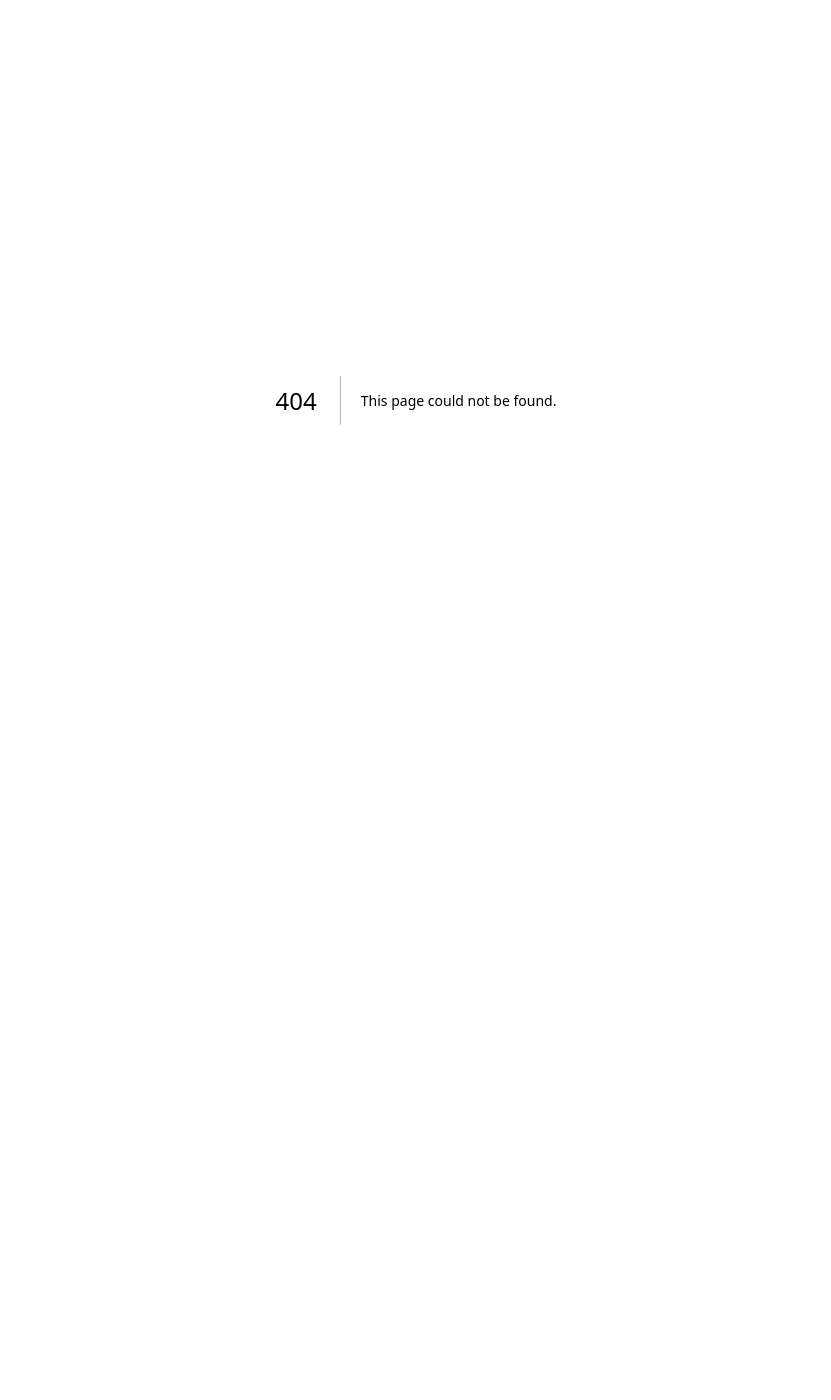
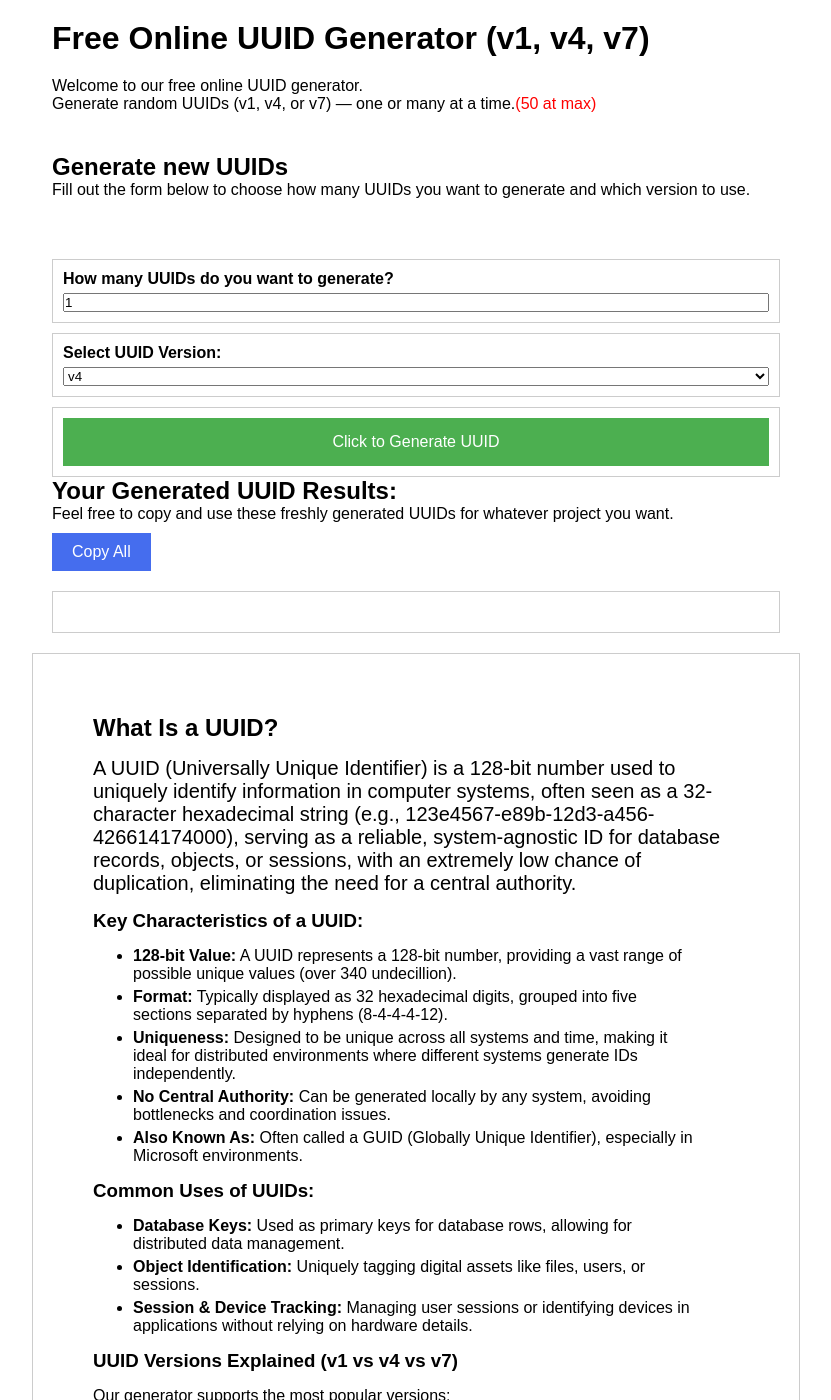
Before and after one commit to CopyDemon/uuid_generator, a Next.js app in the folder mybittools/: page /uuid-generator in a window 1280 px wide. Before the commit this address had no page. Shown: the top 1400 px of the page, without its empty margins (224-1055 px from the left). Before the commit the page ends 900 px from the top, so only its background shows below. Built offline with nearby package versions, Linux system fonts and the light colour scheme.

Commit message:
work save, move uuid generator from statis page to current nextjs project

```diff
--- /dev/null
+++ b/mybittools/src/app/uuid-generator/page.tsx
@@ -0,0 +1,90 @@
+import UuidGenerator from "./uuidGenerator";
+import type { Metadata } from 'next';
+
+export const metadata: Metadata = {
+    title: 'UUID Generator Online - Generate UUID v1, v4, v7 | Free Tool',
+    description: 'Free online UUID generator. Generate random UUIDs in version 1, 4, and 7 formats. Copy single or multiple UUIDs instantly. No signup required.',
+    keywords: ['UUID', 'GUID', 'UUID Generator', 'UUID v1', 'UUID v4', 'UUID v7', 'v1', 'v4', 'v7', 'random UUID', 'Learn UUID', 'online UUID',
+        'free UUID', 'free UUID generator', 'bulk UUID', 'bulk UUID generator', 'Study UUID', 'GUID generator', 'online uuid', 'developer tools'],
+    robots: { index: true, follow: true },
+    openGraph: {
+        title: 'UUID Generator Online - Generate UUID v1, v4, v7 | Free Tool',
+        description: 'Free online UUID generator. Generate random UUIDs in version 1, 4, and 7 formats.',
+        images: [
+            {
+                url: '/assets/android-chrome-512x512.png',
+                width: 512,
+                height: 512,
+                alt: 'UUID Generator Online - Generate UUID v1, v4, v7 | Free Tool',
+            },
+        ],
+        type: 'website',
+        url: 'https://mybittools.com/uuid-generator',
+    },
+    alternates: {
+        canonical: '/uuid-generator',
+    },
+};
+
+export default function UuidGeneratorPage() {
+    return (
+        <div className="main-content-container">
+            <header>
+                <h1 className="title">Free Online UUID Generator (v1, v4, v7)</h1>
+                <p className="description">
+                    Welcome to our free online UUID generator. <br />Generate random UUIDs (v1, v4, or v7) — one or many at a time.
+                    <span className="max-count">(50 at max)</span>
+                </p>
+            </header>
+            <main>
+                <article>
+                    <section>
+                        <h2>Generate new UUIDs</h2>
+                        <p>Fill out the form below to choose how many UUIDs you want to generate and which version to use.</p>
+                    </section>
+                    <UuidGenerator />
+
+                    {/* <!--learning section start here--> */}
+                    {/* <!--section 1 what is uuid--> */}
+                    <section className="learning-section_article-container">
+                        <h2>What Is a UUID?</h2>
+                        <p className="learning-section_introduction font-weight-light font-size-large">
+                            A UUID (Universally Unique Identifier) is a 128-bit number used to uniquely identify information in computer systems, often seen as a 32-character hexadecimal string (e.g.,
+                            123e4567-e89b-12d3-a456-426614174000), serving as a reliable, system-agnostic ID for database records, objects, or sessions, with an extremely low chance of duplication,
+                            eliminating the need for a central authority.
+                        </p>
+                        <h3>Key Characteristics of a UUID:</h3>
+                        <ul className="learning-section_list">
+                            <li><strong>128-bit Value:</strong> A UUID represents a 128-bit number, providing a vast range of possible unique values (over 340 undecillion).</li>
+                            <li><strong>Format:</strong> Typically displayed as 32 hexadecimal digits, grouped into five sections separated by hyphens (8-4-4-4-12).</li>
+                            <li>
+                                <strong>Uniqueness:</strong> Designed to be unique across all systems and time, making it ideal for distributed environments where different systems generate IDs
+                                independently.
+                            </li>
+                            <li><strong>No Central Authority:</strong> Can be generated locally by any system, avoiding bottlenecks and coordination issues.</li>
+                            <li><strong>Also Known As:</strong> Often called a GUID (Globally Unique Identifier), especially in Microsoft environments.</li>
+                        </ul>
+                        <h3>Common Uses of UUIDs:</h3>
+                        <ul className="learning-section_list">
+                            <li><strong>Database Keys:</strong> Used as primary keys for database rows, allowing for distributed data management.</li>
+                            <li><strong>Object Identification:</strong> Uniquely tagging digital assets like files, users, or sessions.</li>
+                            <li><strong>Session & Device Tracking:</strong> Managing user sessions or identifying devices in applications without relying on hardware details.</li>
+                        </ul>
+                        <h3>UUID Versions Explained (v1 vs v4 vs v7)</h3>
+                        <p>Our generator supports the most popular versions:</p>
+                        <ul className="learning-section_list">
+                            <li><strong>UUID v4 (Random):</strong> The most common version. It uses random numbers to ensure uniqueness. Perfect for general use.</li>
+                            <li>
+                                <strong>UUID v7 (Time-ordered):</strong> A newer standard that includes a timestamp. It is <strong>sortable</strong>, making it excellent for database primary keys
+                                compared to v4.
+                            </li>
+                            <li><strong>UUID v1 (Timestamp + MAC):</strong> Generates IDs based on the current time and the machine&apos;s MAC address.</li>
+                        </ul>
+                        <h3>UUID Example:</h3>
+                        <code>a1b2c3d4-e5f6-7890-1234-567890abcdef</code>
+                    </section>
+                </article>
+            </main>
+        </div>
+    );
+}
--- /dev/null
+++ b/mybittools/src/app/uuid-generator/uuidGenerator.tsx
@@ -0,0 +1,87 @@
+"use client";
+import { v1, v4, v7 } from "uuid";
+import { JSX, useRef, useState } from "react";
+export default function UuidGenerator() {
+    const [uuidList, setUuidList] = useState<JSX.Element[]>([]);
+    const howManyUuidToGenerateRef = useRef<HTMLInputElement>(null);
+    const whichVersionUuidToGenerateRef = useRef<HTMLSelectElement>(null);
+    const generateBtnRef = useRef<HTMLButtonElement>(null);
+    const uuidDisplayUlRef = useRef<HTMLUListElement>(null);
+    const copyAllBtnRef = useRef<HTMLButtonElement>(null);
+
+    function generateUuidHandler(event: React.FormEvent) {
+        event.preventDefault();
+        const generateAmount: number = parseInt(howManyUuidToGenerateRef.current?.value || "1");
+        const version: string = whichVersionUuidToGenerateRef.current?.value || "v1";
+
+        // get uuid generator function
+        let uuidGeneratrFunction: (() => string) | undefined;
+        switch (version) {
+            case "v1":
+                console.log(version);
+                uuidGeneratrFunction = v1;
+                break;
+            case "v4":
+                console.log(version);
+                uuidGeneratrFunction = v4;
+                break;
+            case "v7":
+                console.log(version);
+                uuidGeneratrFunction = v7;
+                break;
+            default:
+                console.log(version);
+                uuidGeneratrFunction = v4;
+                break;
+        }
+
+        const uuids = [];
+
+        // generate uuids
+        for (let i = 0; i < generateAmount; i++) {
+            uuids.push(uuidGeneratrFunction());
+        }
+
+        const uuidDisplayList = uuids.map((el, index) => {
+            return <li className="uuid-item" key={index}>
+                <span className="uuid">{el}</span>
+                <button className="copy_uuid_btn" onClick={() => alert("copy")}>Copy</button>
+            </li>;
+        })
+
+        setUuidList(uuidDisplayList)
+    }
+    return (
+        <>
+            <section>
+                <form id="uuid_generator_form">
+                    <div className="input-group">
+                        <label htmlFor="uuid_count">How many UUIDs do you want to generate?</label>
+                        <input type="number" id="uuid_count" min="1" max="50" defaultValue="1" ref={howManyUuidToGenerateRef} />
+                    </div>
+                    <div className="input-group">
+                        <label htmlFor="uuid_type">Select UUID Version:</label>
+                        <select id="uuid_type" defaultValue="v4" ref={whichVersionUuidToGenerateRef}>
+                            <option value="v1">v1</option>
+                            <option value="v4">v4</option>
+                            <option value="v7">v7</option>
+                        </select>
+                    </div>
+                    <div className="input-group">
+                        <button id="generate_btn" ref={generateBtnRef} onClick={generateUuidHandler}>Click to Generate UUID</button>
+                    </div>
+                </form>
+                {/* uuid results display */}
+                {/* <div id="result-section" className="result-section"> */}
+                <div>
+                    <h2>Your Generated UUID Results:</h2>
+                    <p>Feel free to copy and use these freshly generated UUIDs for whatever project you want.</p>
+                    <button id="copy_all_btn" ref={copyAllBtnRef}>Copy All</button>
+                    <ul id="uuidDisplayUl" ref={uuidDisplayUlRef}>
+                        {uuidList}
+                    </ul>
+                </div>
+            </section>
+        </>
+    );
+}
```
